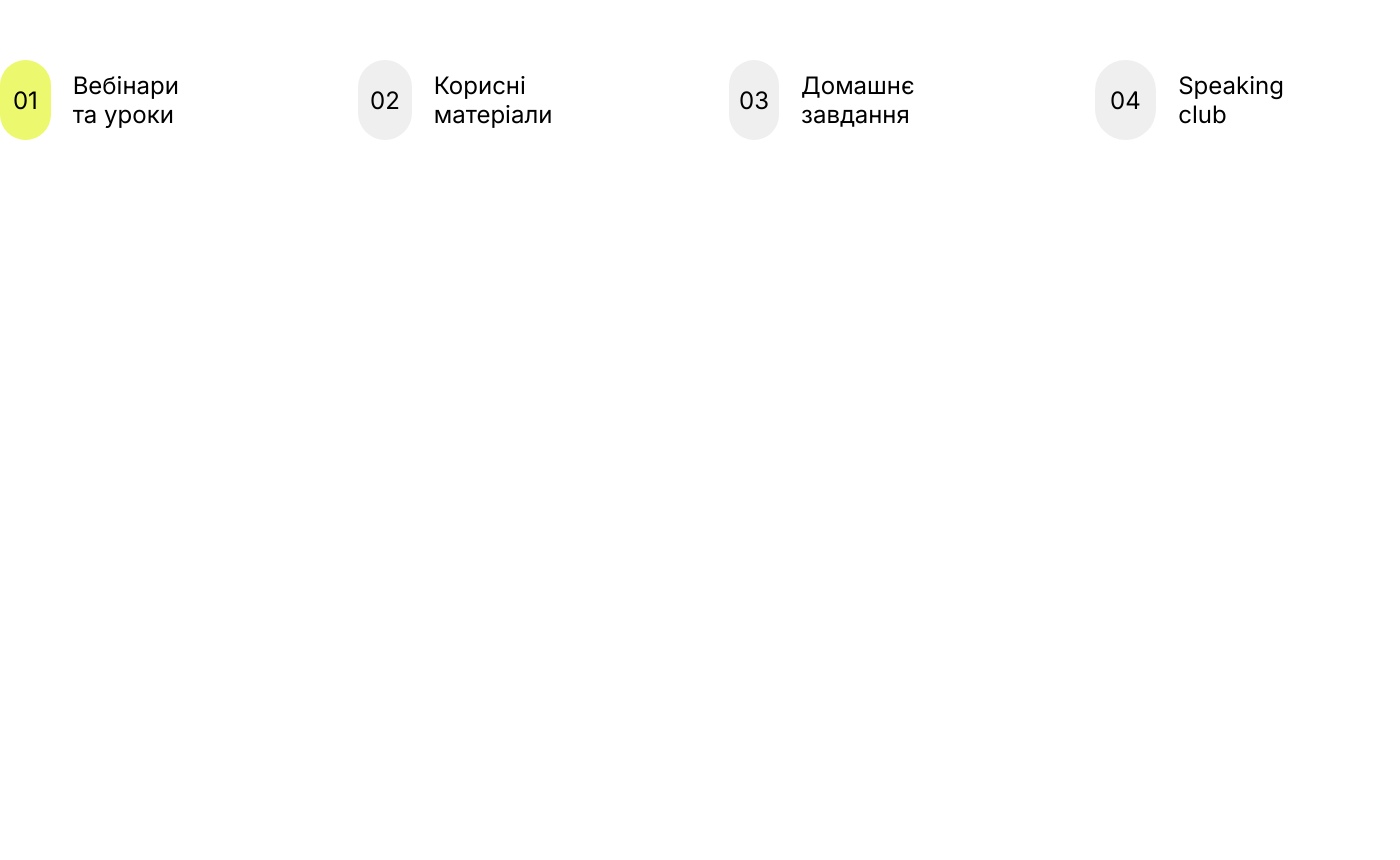
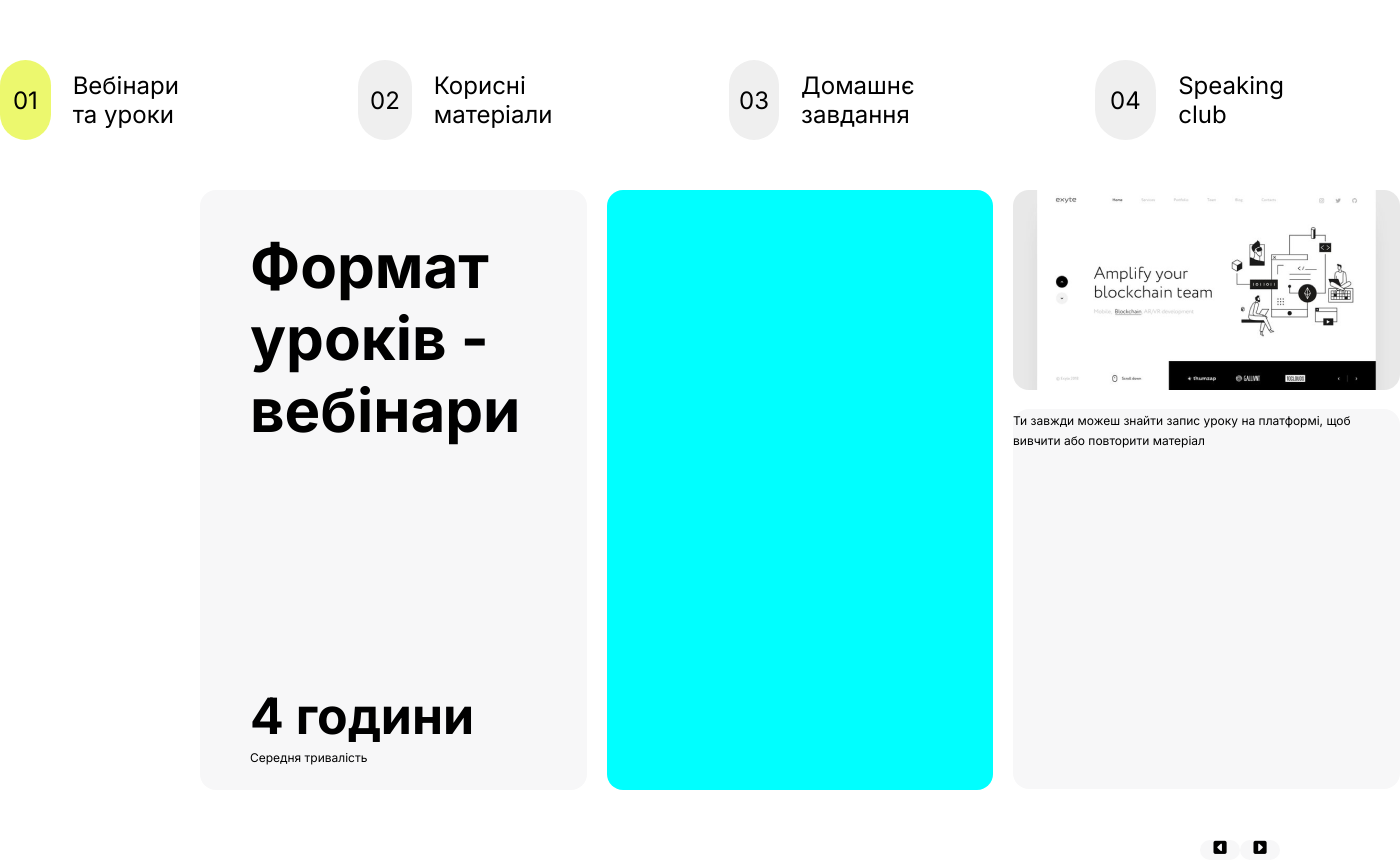
Before and after one commit to UlianaPostevka06/relis, a plain HTML site: page index.html in a window 1280 px wide. Shown: the part 1624-2484 px from the top of the page, 1400 px wide, since content can reach past the window. Before the commit the page ends 1764 px from the top, so only its background shows below. Drawn offline with Linux system fonts and the light colour scheme.

Commit message:
додала формат уроків

```diff
--- a/index.html
+++ b/index.html
@@ -78,6 +78,30 @@
             </div>
         </div>
 
+        <div class="container_course">
+            <div class="course_window_1">
+                <h5>Формат уроків - вебінари</h5>
+                <h6>4 години</h6>
+                <h7>Середня тривалість</h7>
+            </div>
+            <div class="course_window_2">
+
+            </div>
+            <div class="course_window_3">
+                <div class="window_mini_1">
+                    <img src="img/lesson_program.png" alt="">
+                </div>
+                <div class="window_mini_2">
+                    <!-- <h8>{запис вебінарів}</h8> -->
+                    <h9>Ти завжди можеш знайти запис уроку на платформі, щоб вивчити або повторити матеріал</h9>
+                </div>
+            </div>
+        </div>
+        <div class="icon_left_right">
+            <li class="fa-solid fa-square-caret-left"></li>
+            <li class="fa-solid fa-square-caret-right"></li>
+            </div>
+
     </main>
     <footer></footer>
     <script src='script.js'></script>
--- a/style.css
+++ b/style.css
@@ -260,3 +260,77 @@ h3{
     height: 80px;
     display: flex;
  }
+
+ .container_course{
+    margin-left: 200px;
+    justify-content: center;
+    width: 1200px;
+    height: 600px;
+    margin-top: 50px;
+    display: flex;
+    background-color: rgb(255, 255, 255);
+    gap: 20px;
+ }
+
+ .course_window_1{
+    background-color: #F7F7F8;
+    width: 387px;
+    height: 600px;
+    border-radius: 16px;
+ }
+
+ .course_window_2{
+    background-color: cyan;
+    width: 387px;
+    height: 600px;
+    border-radius: 16px;
+ }
+
+ .course_window_3{
+    background-color: #ffffff;
+    width: 387px;
+    height: 600px;
+    border-radius: 16px;
+ }
+
+ h5{
+    font-size: 60px;
+    margin-left: 50px;
+    margin-top: 40px;
+ }
+
+ h6{
+    font-size: 50px;
+    margin-left: 50px;
+    margin-top: 240px;
+ }
+
+ h7{
+    font-size: 12px;
+    margin-left: 50px;
+ }
+
+ .window_mini_2{
+    background-color: #F7F7F8;
+    width: 387px;
+    height: 380px;
+    margin-top: 15px;
+    border-radius: 16px;
+ }
+/*
+ h8{
+
+    font-size: 60px;
+    font-weight: 200px;
+ } */
+
+ h9{
+    font-size: 12px;
+    margin-top: 90px;
+ }
+
+ .icon_left_right{
+    display: flex;
+    margin-left: 1200px;
+    margin-top: 50px;
+ }
```
